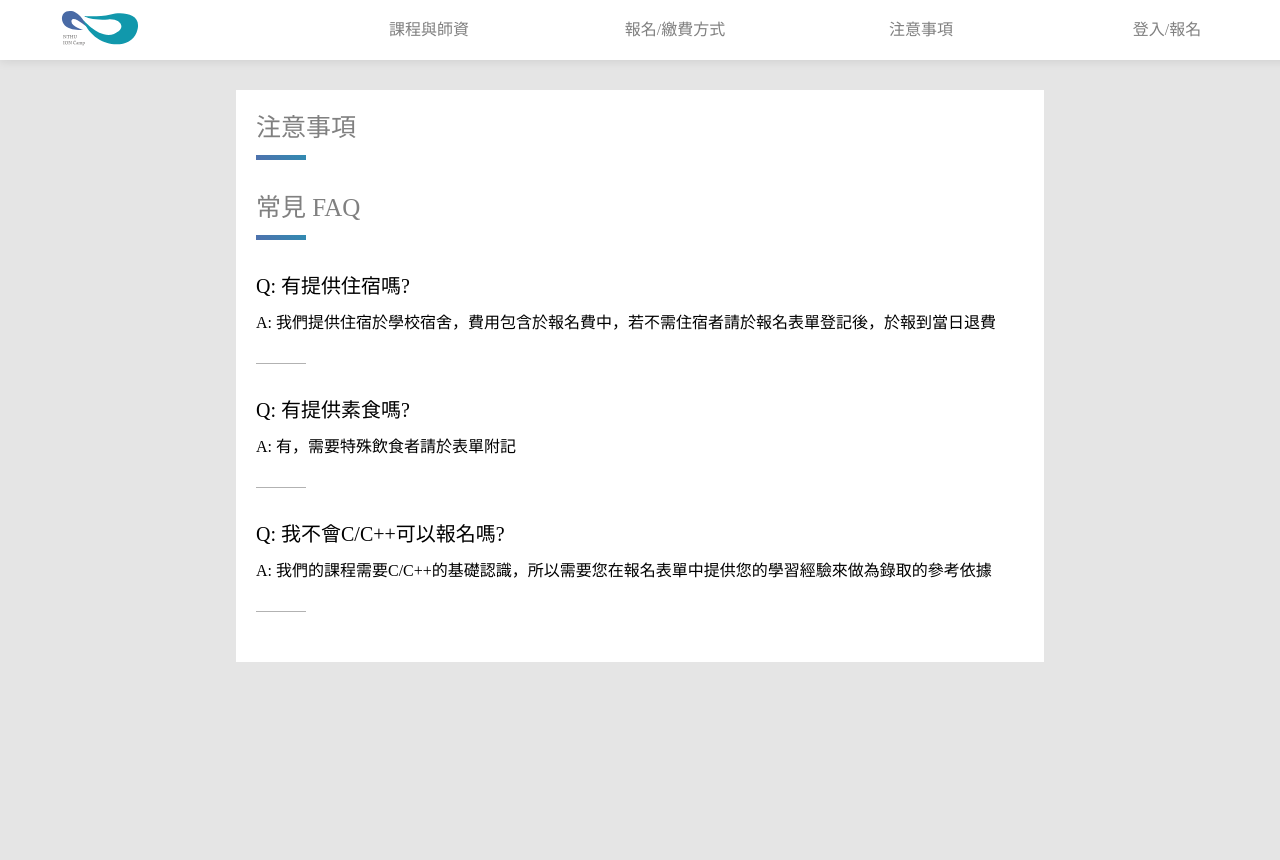
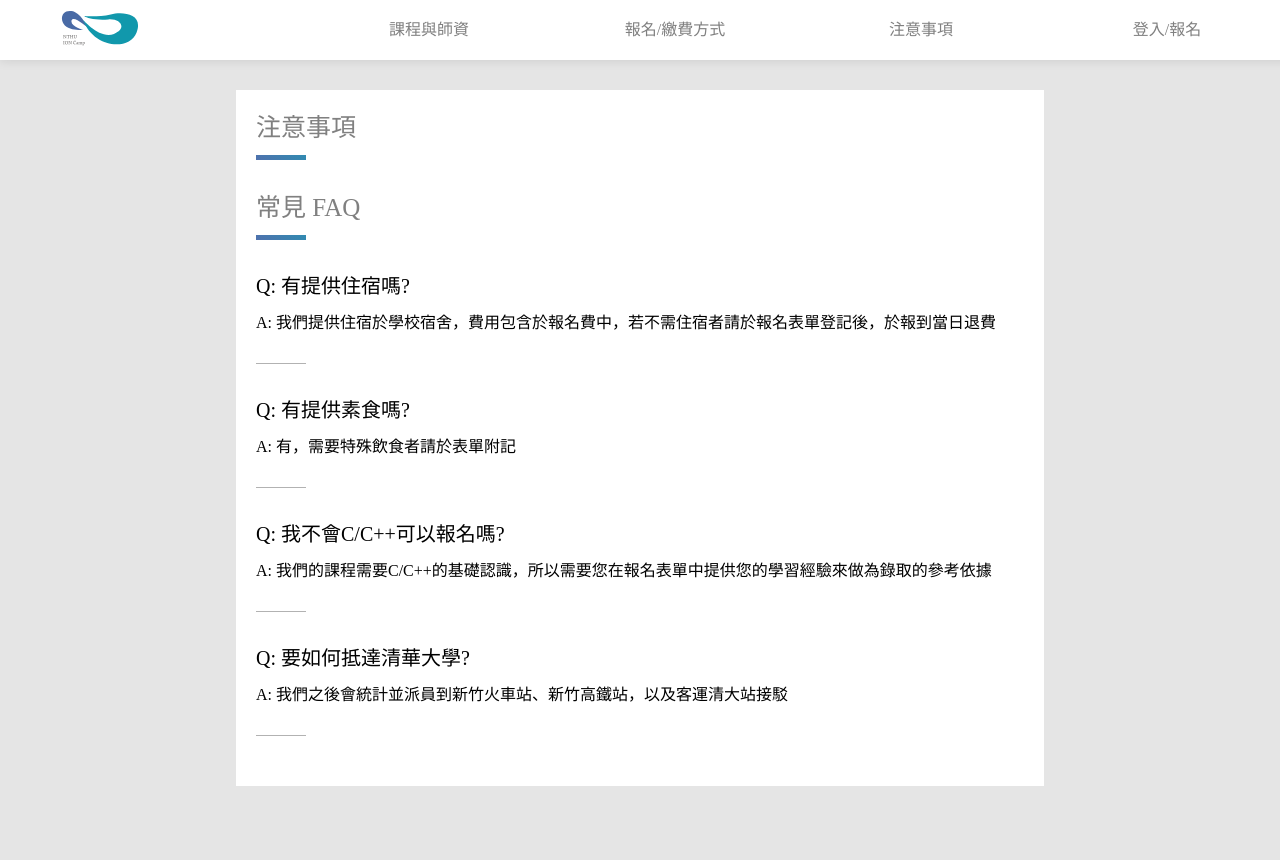
Before and after one commit to kadai0308/ion_camp, a Django app: page /faq in a window 1280 px wide. Run offline with Django 3.2, Linux system fonts and the light colour scheme; some libraries are stand-ins or nearby versions.

Commit message:
text modify

```diff
--- a/faq/templates/faq/index.html
+++ b/faq/templates/faq/index.html
@@ -78,6 +78,13 @@
                 </div>
                 <div class="decorate-line"></div>
             </div>
+            <div class="block">
+                <div class="question">Q: 要如何抵達清華大學?</div>
+                <div class="answer">
+                    A: 我們之後會統計並派員到新竹火車站、新竹高鐵站，以及客運清大站接駁
+                </div>
+                <div class="decorate-line"></div>
+            </div>
         </div>
     </div>
 
```
Also changed, not shown: schedule/templates/schedule/index.html (+7 -5 lines).
